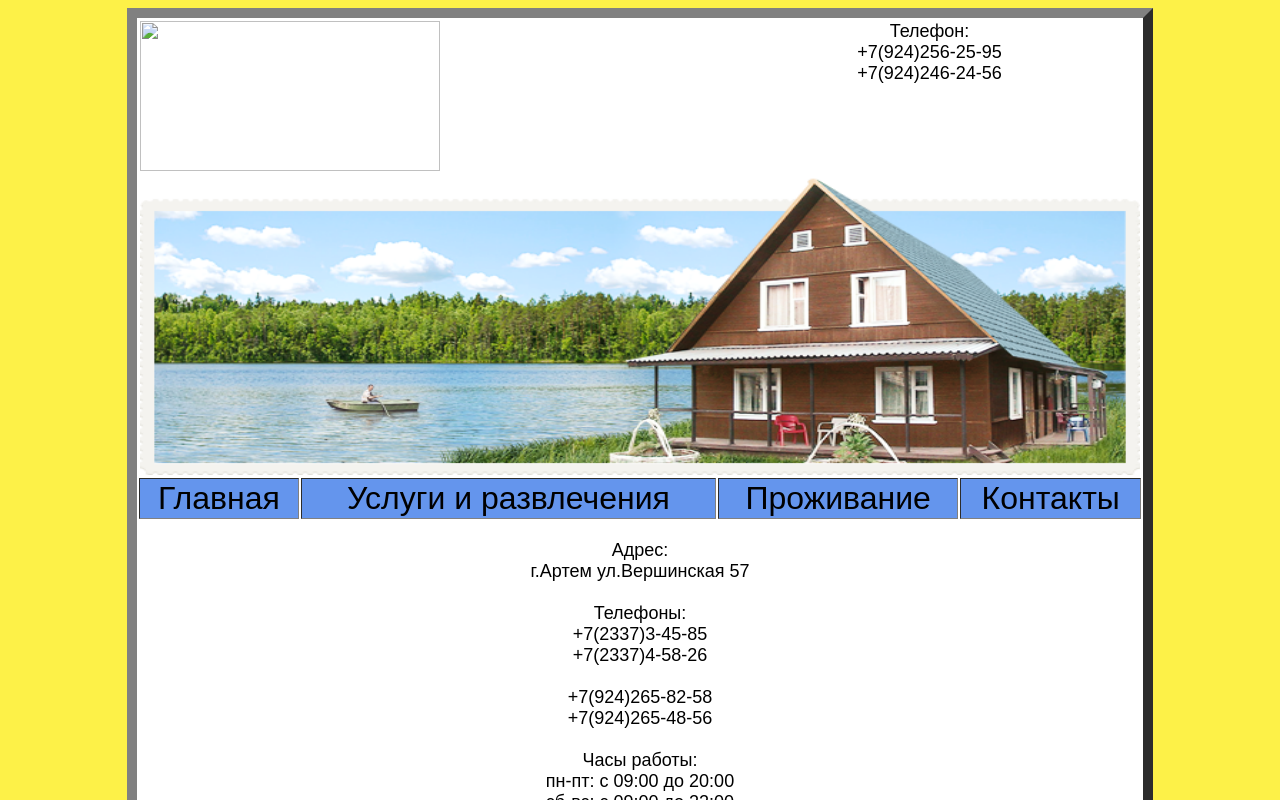
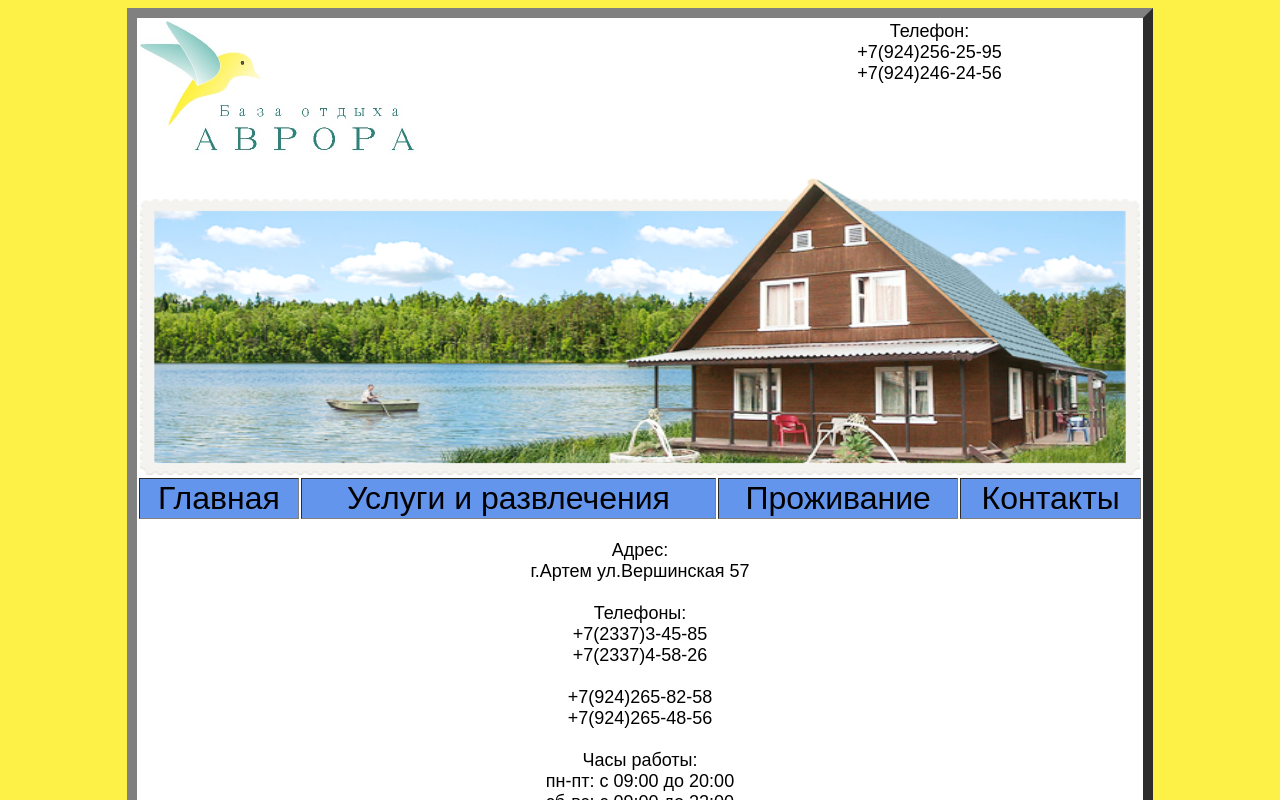
Before and after one commit to veronika1017/veronika, a plain HTML site: page contacts.html in a window 1280 px wide. Shown: the top 800 px of the page. Drawn offline with Linux system fonts and the light colour scheme.

Commit message:
Update contacts.html

```diff
--- a/contacts.html
+++ b/contacts.html
@@ -12,7 +12,7 @@
 <TABLE ALIGN="Center" bgcolor="FFFFFF"  border = "10" width = "1000">
 <TR>
 <TD colspan="2" style="border-style:hidden">
-<img src="image/logo.png"  width="300" height="150" >
+<img src="image/13.png"  width="300" height="150" >
 </TD>
 <TD style="border-style:hidden" colspan="2" ALIGN="CENTER" valign="top">
 <FONT FACE="ARIAL"SIZE="+1">
```
